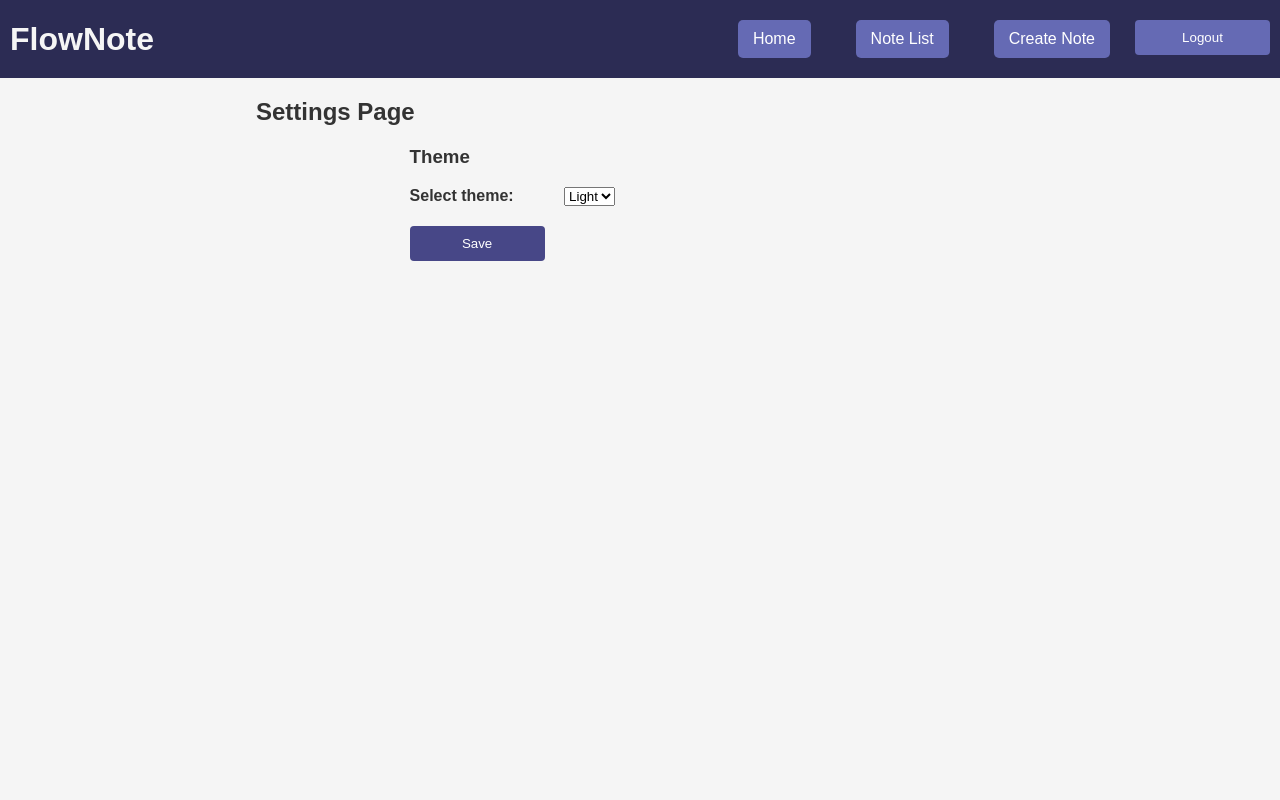
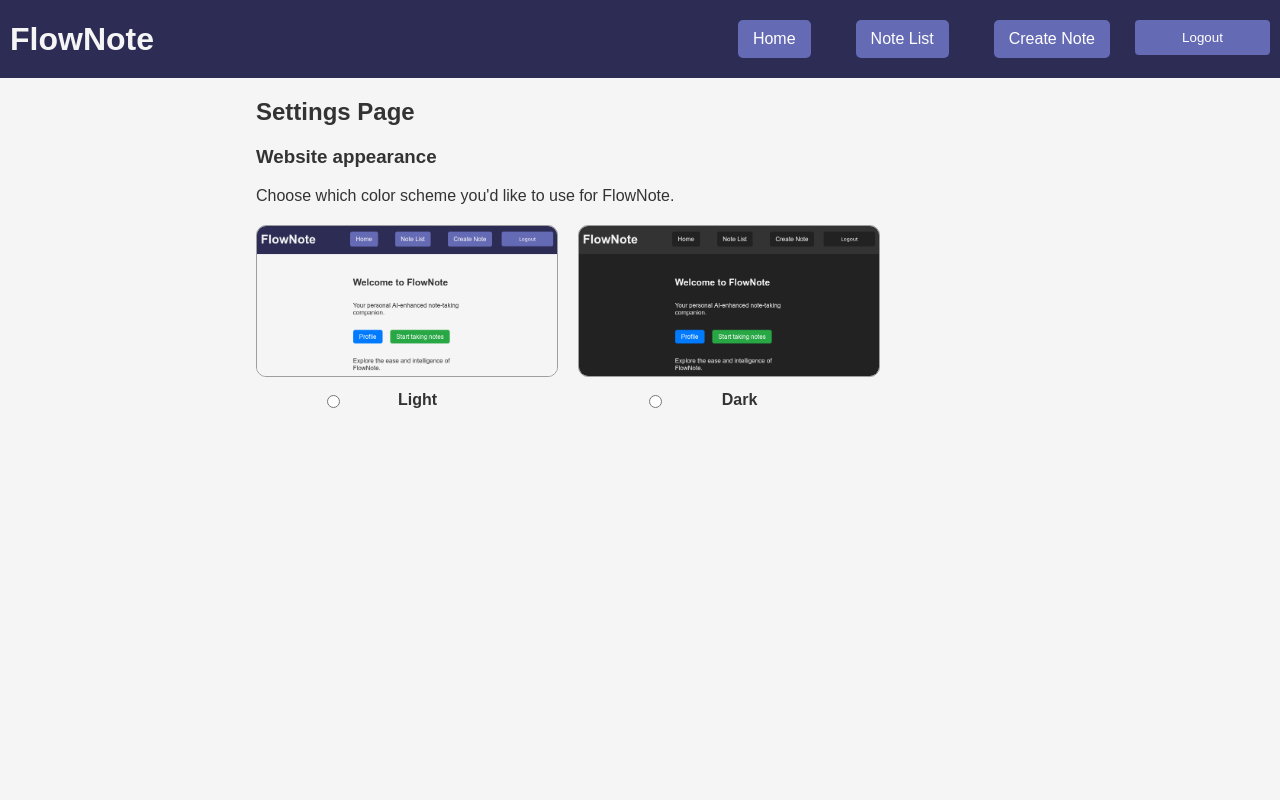
Before and after one commit to sjpope/FlowNote, a Django app: page /notes/accounts/profile/settings/ in a window 1280 px wide. Run offline with Django 5.2, Linux system fonts and the light colour scheme; the visitor is signed in with stand-in values (Sample User, id 1); parts of the project's set-up code (start-up, migrations or seed data) failed here and were passed over.

Commit message:
SCRUM-115 Settings page overhaul
- Selecting color scheme: Drop down menu changed to radio button selection.
- Previews of light/dark color scheme added as images in preview boxes.
- A border color theme variable was created and used for the preview boxes.

```diff
--- a/notes/static/notes/css/themes.css
+++ b/notes/static/notes/css/themes.css
@@ -20,6 +20,7 @@
     --button-text-color: #f5f5f5;
 
     --form-color: #f5f5f5;
+    --border-box-color: #9e9ea0;
 
     /* Search css */
     --input-border-color: #ddd;
@@ -55,6 +56,7 @@
     --button-text-color: #f5f5f5;
 
     --form-color: #333;
+    --border-box-color: #78777d;
 
     /* Search css */
     --input-border-color: #444;
--- a/notes/templates/settings.html
+++ b/notes/templates/settings.html
@@ -1,23 +1,74 @@
 {% extends 'base.html' %}
+{% load static %}
 
 {% block content %}
 <h2>Settings Page</h2>
-<div class="container">
-    <div class="row">
-        <div class="col-md-6">
-            <h3>Theme</h3>
-            <form id="theme-form" action="{% url 'notes:update_theme' %}" method="post">
-                {% csrf_token %}
-                <div class="form-group">
-                    <label for="theme">Select theme:</label>
-                    <select class="form-control" id="theme" name="theme">
-                        <option value="light">Light</option>
-                        <option value="dark">Dark</option>
-                    </select>
+<div class="row mt-4">
+    <div class="col-md-12">
+        <h3>Website appearance</h3>
+        <p>Choose which color scheme you'd like to use for FlowNote.</p>
+        <form id="theme-form" action="{% url 'notes:update_theme' %}" method="post">
+            {% csrf_token %}
+            <div class="theme-previews">
+                <div class="theme-preview light">
+                    <img src="{% static '../static/notes/css/images/preview_lightmode.png' %}" alt="Light Mode Preview" class="preview-box">
+                    <div class="preview-label">
+                        <input type="radio" name="theme" value="light" id="theme-light" {% if user.userprofile.theme == 'light' %}checked{% endif %}>
+                        <label for="theme-light">Light</label>
+                    </div>
                 </div>
-                <button type="submit" class="btn btn-secondary">Save</button>
-            </form>
-        </div>
+                <div class="theme-preview dark">
+                    <img src="{% static '../static/notes/css/images/preview_darkmode.png' %}" alt="Dark Mode Preview" class="preview-box">
+                    <div class="preview-label">
+                        <input type="radio" name="theme" value="dark" id="theme-dark" {% if user.userprofile.theme == 'dark' %}checked{% endif %}>
+                        <label for="theme-dark">Dark</label>
+                    </div>
+                </div>
+            </div>
+        </form>
     </div>
 </div>
+
+<script>
+    document.addEventListener('DOMContentLoaded', function() {
+        var themeForm = document.getElementById('theme-form');
+        var themeRadios = document.getElementsByName('theme');
+
+        // Add event listener to each radio button
+        themeRadios.forEach(function(radio) {
+            radio.addEventListener('change', function() {
+                themeForm.submit(); // Submit the form when a radio button is selected
+            });
+        });
+    });
+</script>
+
+<style>
+    .theme-previews {
+        display: flex;
+        justify-content: left;
+        gap: 20px;
+        margin-top: 20px;
+    }
+
+    .theme-preview {
+        text-align: center;
+    }
+
+    .preview-box {
+        width: 300px;
+        height: 150px;
+        border: 1px solid;
+        border-color: var(--border-box-color);
+        border-radius: 10px;
+        object-fit: cover;
+        margin-bottom: 10px;
+    }
+
+    .preview-label {
+        display: flex;
+        align-items: center;
+        justify-content: center;
+    }
+</style>
 {% endblock %}
```
